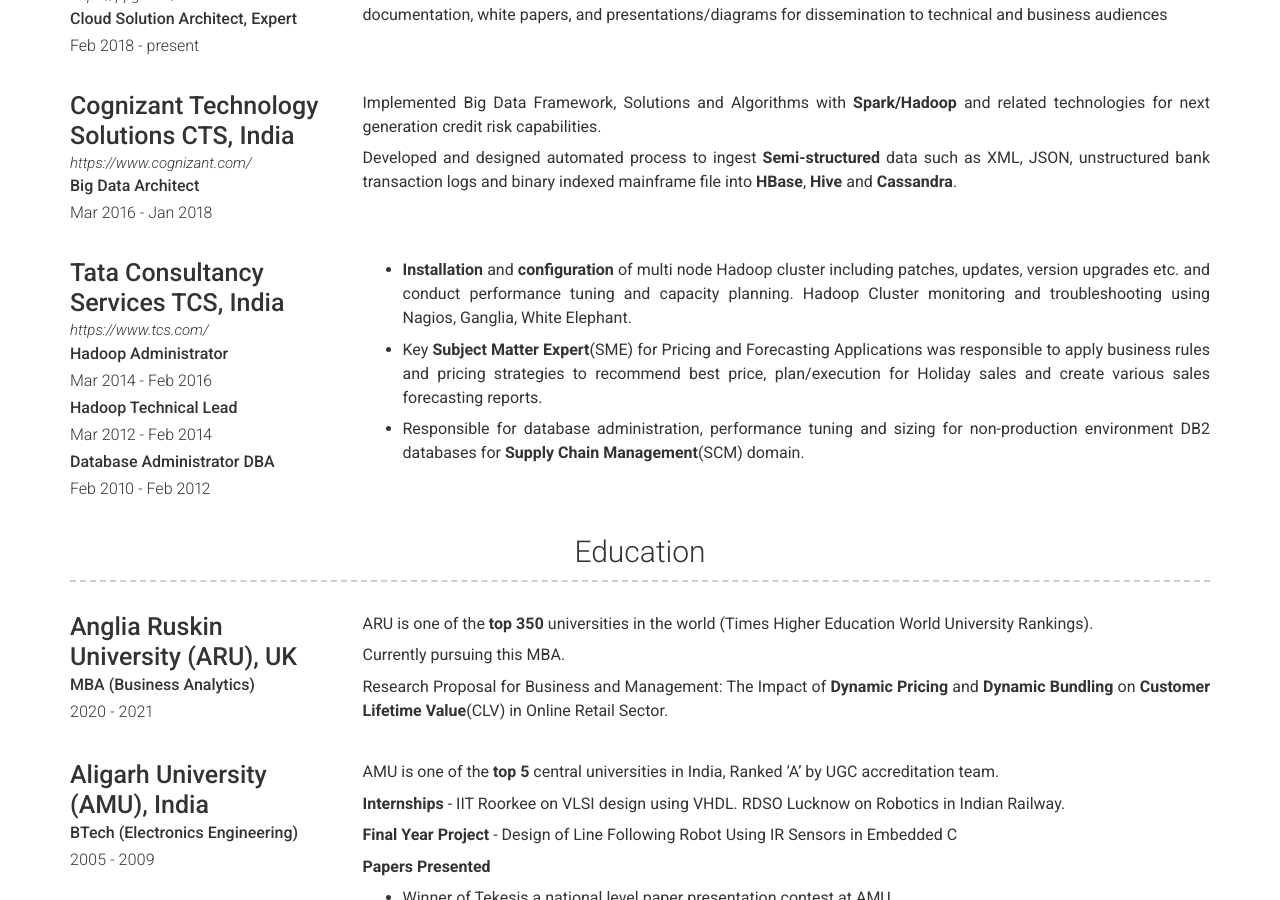
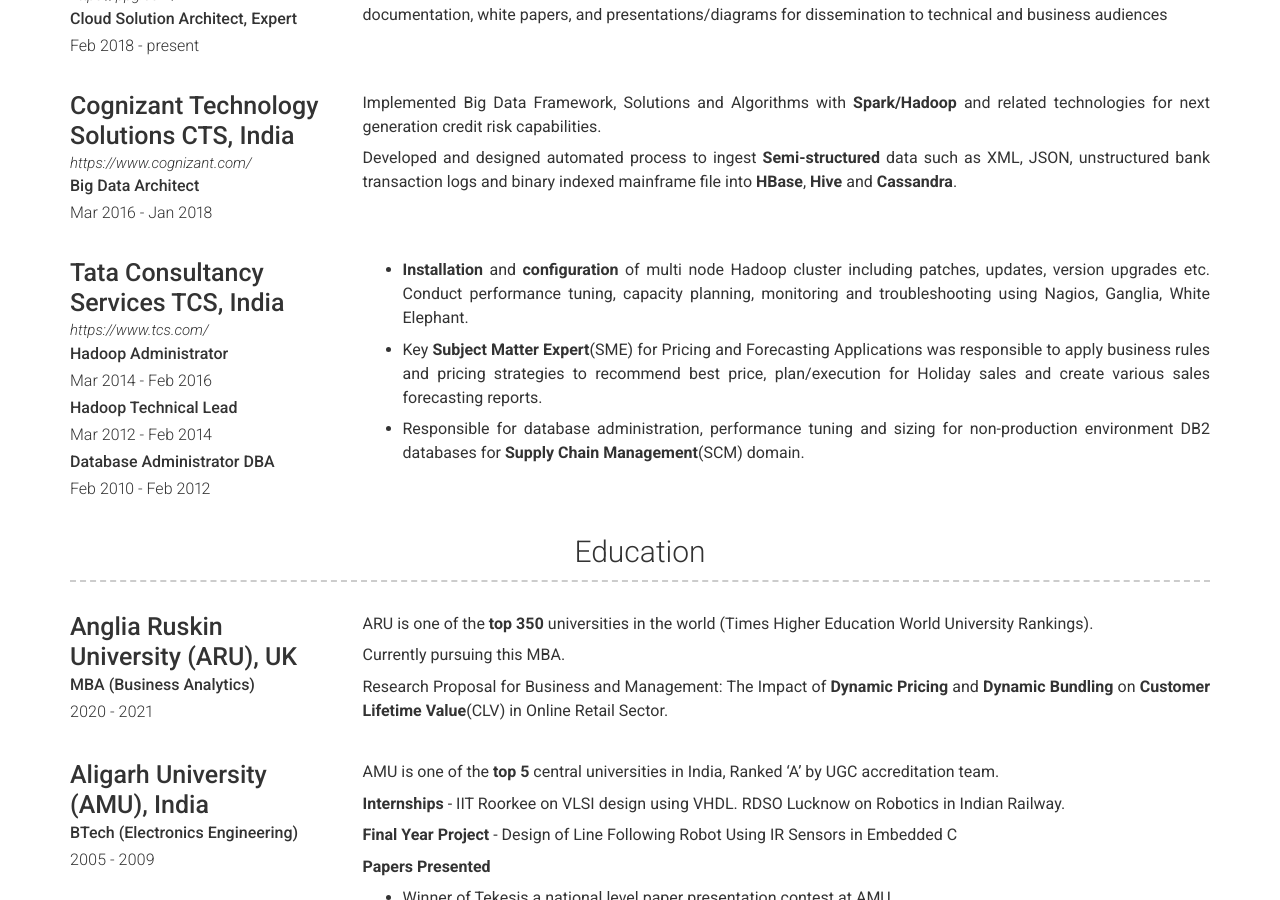
Before and after one commit to mohd-hasnain/mohd-hasnain.github.io, a Jekyll site: the page built from index.md, in a window 1280 px wide and 900 px high, scrolled down 1426 px. Built offline with Jekyll 4.4.1, drawn with Linux system fonts in a browser that asks for light colours; nearby versions of some CDN libraries.

Commit message:
Update experience.yml

```diff
--- a/_data/experience.yml
+++ b/_data/experience.yml
@@ -35,8 +35,7 @@
   description: | # this will include new lines to allow paragraphs
 
     - **Installation** and **configuration** of multi node Hadoop cluster including patches, updates, version upgrades etc.
-    and conduct performance tuning and capacity planning.
-    Hadoop Cluster monitoring and troubleshooting using Nagios, Ganglia, White Elephant.
+    Conduct performance tuning, capacity planning, monitoring and troubleshooting using Nagios, Ganglia, White Elephant.
 
     - Key **Subject Matter Expert**(SME) for Pricing and Forecasting Applications was responsible to apply business rules and pricing strategies
     to recommend best price, plan/execution for Holiday sales and create various sales forecasting reports.
```
